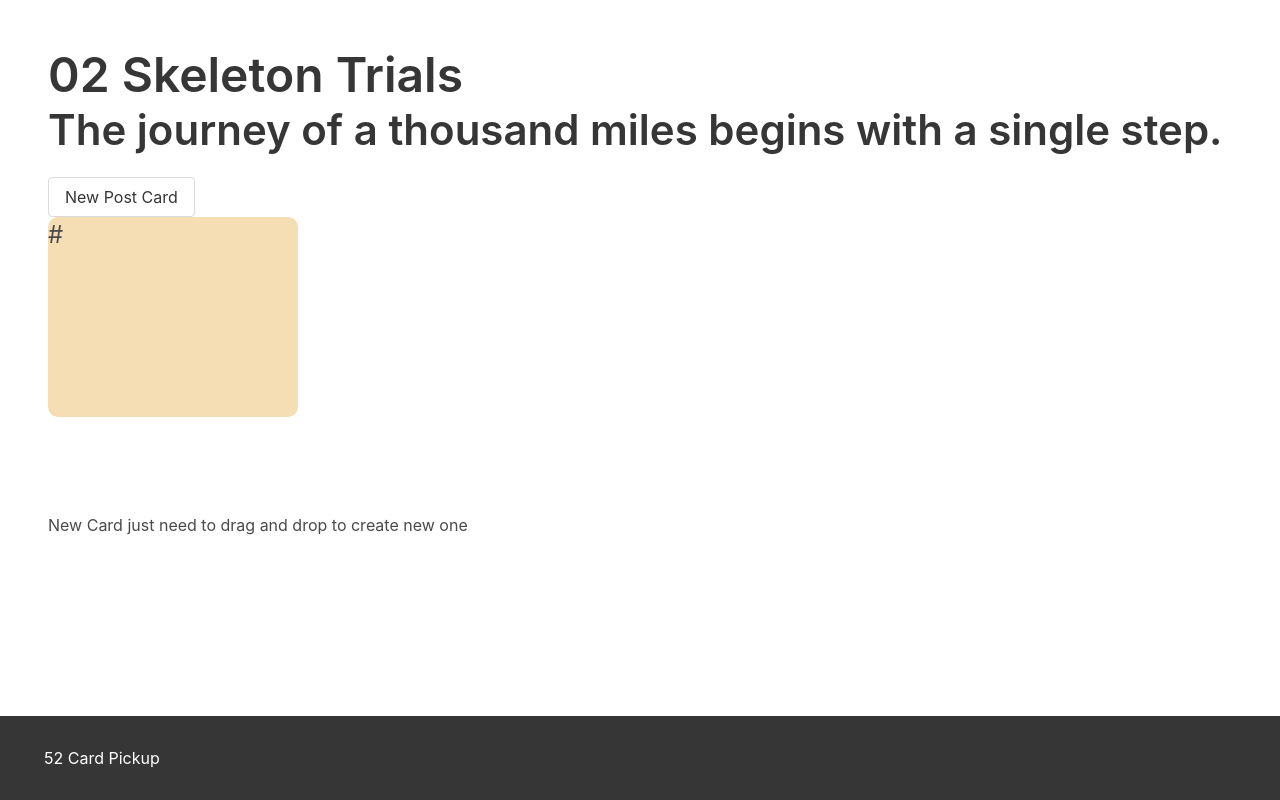
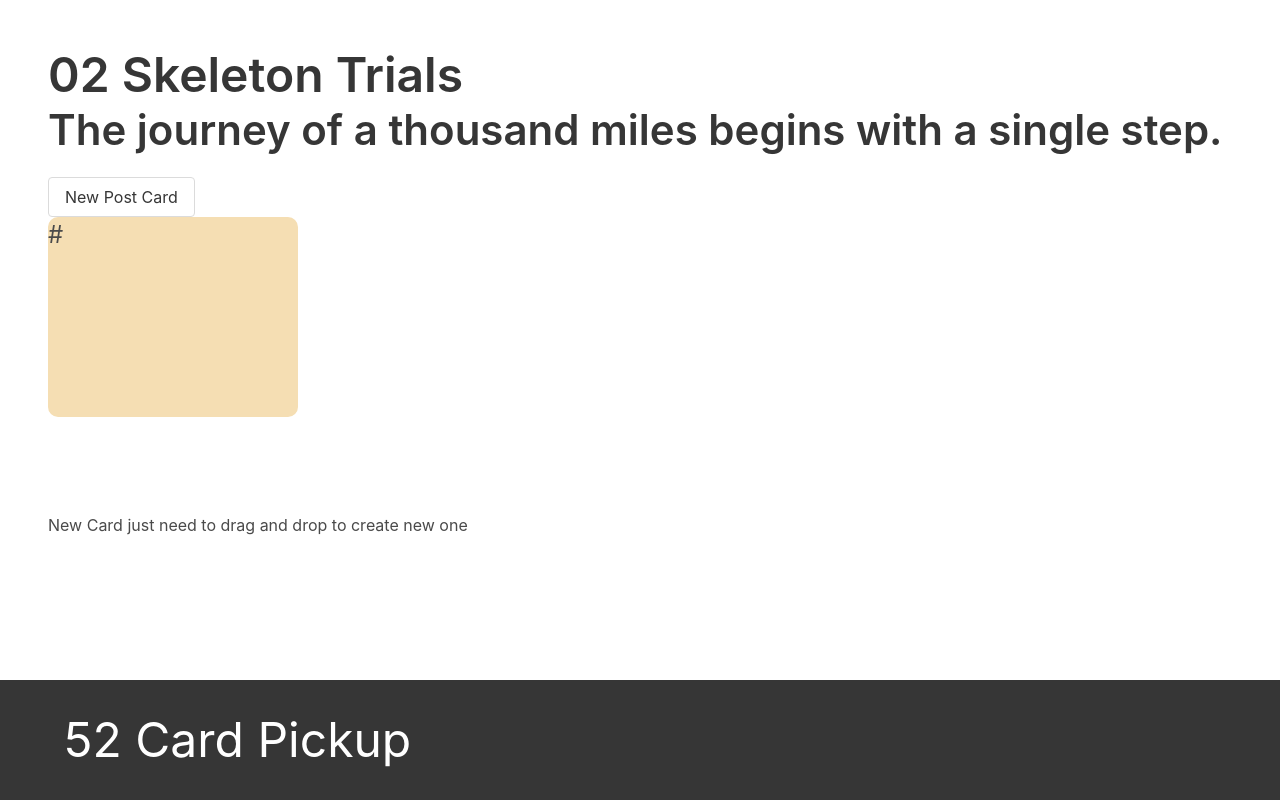
Before and after one commit to reinhardt021/02skeletonTrials, a plain HTML site: page index.html in a window 1280 px wide. Drawn offline with nearby package versions, Linux system fonts and the light colour scheme.

Commit message:
changed spacing

```diff
--- a/index.html
+++ b/index.html
@@ -1,8 +1,6 @@
 <html>
 <head>
-  <title>
-  	02 Skeleton Trials
-  </title>
+  <title>02 Skeleton Trials</title>
   <link
     rel="stylesheet"
     type="text/css"
@@ -22,12 +20,18 @@
 </head>
 <body class="has-navbar-fixed-bottom">
     <nav class="navbar is-dark is-spaced is-fixed-bottom" role="navigation" aria-label="main navigation">
+        <div class="container">
             <div class="navbar-brand">
-            <a class="navbar-item">
-			    52 Card Pickup
+                <a class="navbar-item is-size-1">52 Card Pickup</a>
+                <a role="button" class="navbar-burger is-size-1" aria-label="menu" aria-expanded="false">
+                    <span aria-hidden="true"></span>
+                    <span aria-hidden="true"></span>
+                    <span aria-hidden="true"></span>
                 </a>
             </div>
+        </div>
     </nav>
+
 	<section class="section">
 		<div class="content is-large">
             <h1 class="title">
@@ -47,23 +51,12 @@
         </div>
         <p>New Card just need to drag and drop to create new one</p>
     </section>
-   <!--
-   <script
-			  src="https://code.jquery.com/jquery-3.4.1.js"
-			  integrity="sha256-WpOohJOqMqqyKL9FccASB9O0KwACQJpFTUBLTYOVvVU="
-			  crossorigin="anonymous"></script>
-   -->
     <script>
     function createPostCard(event) {
         alert('create post');
     }
     (function() {
-       //alert("ready for action");
-       //$('a').on('click', createPostCard); // doesnt work
         const cardButton = document.querySelector('#new-card');
-       // had extra quotation breaking code :(
-       //alert(cardButton);
-       //alert('should have button');
         cardButton.addEventListener('click', createPostCard);
     })();
     </script>
```
Lines whose indentation alone changed are shown as unchanged.
